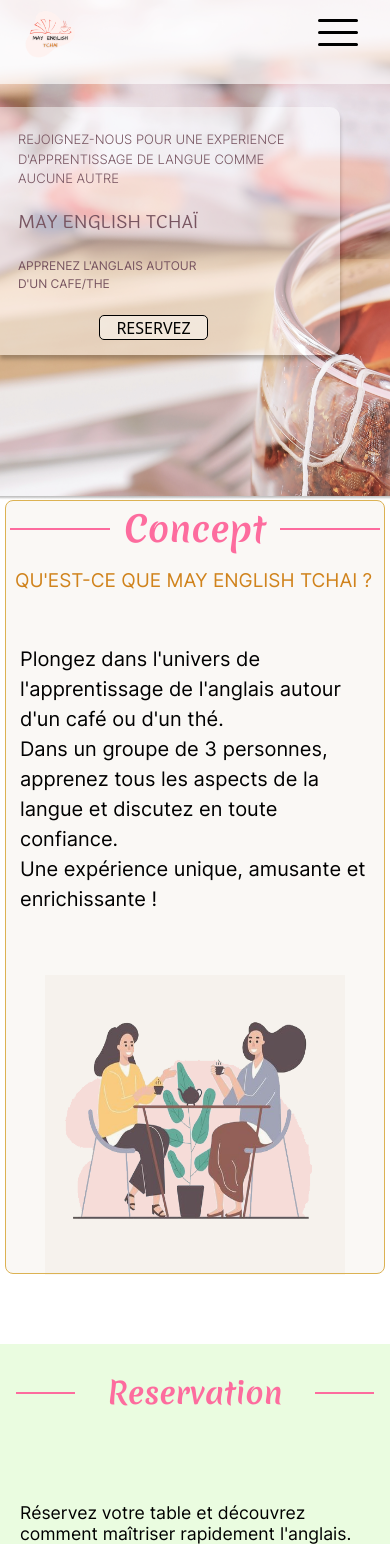
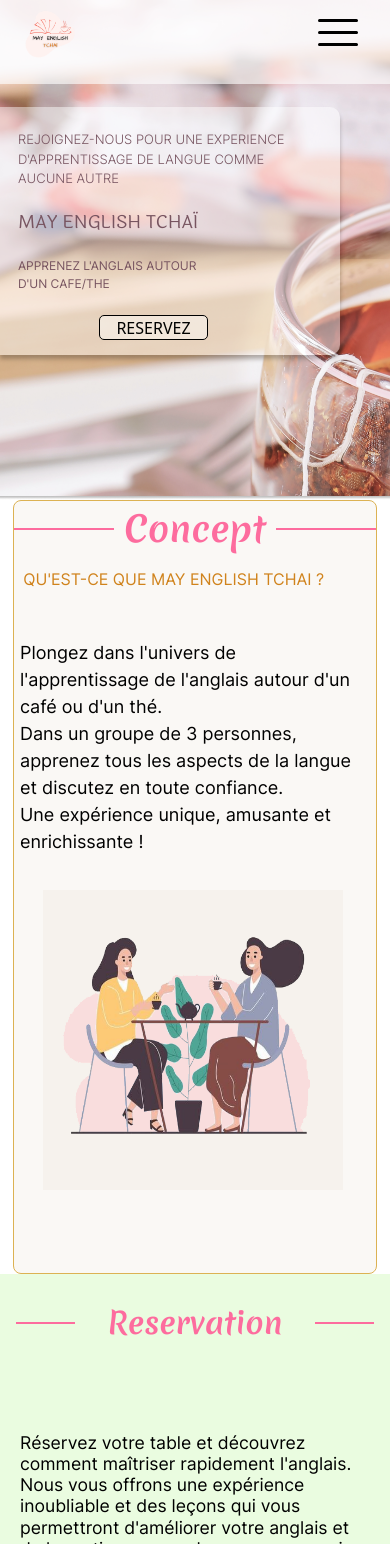
Before and after one commit to may-english-tchai/web-app, a React (Vite) app: page /home in a window 390 px wide. Shown: the top 1544 px of the page. Built offline with nearby package versions, Linux system fonts and the light colour scheme; no server answers.

Commit message:
feat: #95 changes on concept component part2

```diff
--- a/src/assets/styles/concept.scss
+++ b/src/assets/styles/concept.scss
@@ -1,5 +1,6 @@
 .Concept {
   display: flex;
+  justify-content: center;
   @font-face {
     font-family: "Merienda";
     src: url(../../assets/fonts/Merienda-Bold.ttf);
@@ -30,14 +31,11 @@
     background: rgba(216, 205, 182, 0.14);
     border: 1px solid #dcb253;
     border-radius: 8px;
-    width: 1570px;
+    width: 1370px;
     height: 432px;
-    margin-top: 25px;
+    margin-top: 20px;
     display: flex;
     flex-direction: column;
-    position: absolute;
-    left: 480px;
-    top: -0px;
   }
   h4 {
     font-family: Inter;
@@ -62,6 +60,7 @@
   #relative {
     display: flex;
     position: relative;
+
   }
   @media screen and (max-width: 900px) {
     img {
@@ -72,24 +71,25 @@
       background: rgba(216, 205, 182, 0.14);
       border: 1px solid #dcb253;
       border-radius: 8px;
-      width: 380px;
+      width: auto;
       height: 774px;
       display: flex;
       flex-direction: column;
-      position: absolute;
-      left: 5px;
-      top: 0px;
       margin: 0%;
     }
     #pinkdiv {
       background: rgba(216, 205, 182, 0.14);
-      margin-top: 475px;
-      margin-left: 45px;
+      position: absolute;
+      text-align: center;
+      align-items: center;
+      justify-content: center;
+      top: 390px;
+      left: 30px;
     }
     p {
       font-family: Inter;
       margin-top: 48px;
-      font-size: 20px;
+      font-size: 18px;
     }
     #para {
       margin: 0 auto;
@@ -98,7 +98,7 @@
     }
     h4 {
       font-family: Inter;
-      font-size: 19px;
+      font-size: 16px;
       color: #d0831c;
       margin-top: 10px;
       margin-left: 9px;
@@ -116,4 +116,7 @@
       width: 100px;
     }
   }
+  @media screen and (max-width: 500px) {
+    font-size: 10px;
+  }
 }
--- a/src/components/Concept.jsx
+++ b/src/components/Concept.jsx
@@ -3,8 +3,7 @@ import Title from "./elements/Title";
 
 const Concept = () => {
 	return (
-		<div id="concept" className="Concept">
-			<div id="concept-container" className="h-screen">
+		<div className="Concept">
 			<div id="relative">
 				<div id="pinkdiv">
 					<img src="img/cafe1.png" alt="cafe" />
@@ -17,11 +16,10 @@ const Concept = () => {
 						<p>
 							Plongez dans l&apos;univers de l&apos;apprentissage de
 							l&apos;anglais autour d&apos;un café ou d&apos;un thé.
-								<br /> Dans un groupe de 3 personnes, apprenez tous les aspects
-								de la langue et discutez en toute confiance.
+							<br /> Dans un groupe de 3 personnes, apprenez tous les aspects de
+							la langue et discutez en toute confiance.
 							<br /> Une expérience unique, amusante et enrichissante !
 						</p>
-						</div>
 					</div>
 				</div>
 			</div>
```
Lines whose indentation alone changed are shown as unchanged.
